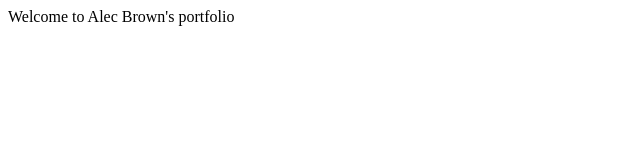
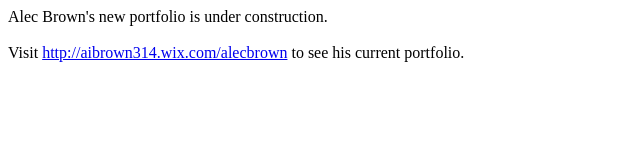
Before and after one commit to aibrown314/aibrown314.github.io, a plain HTML site: page index.html in a window 1280 px wide. Shown: the whole page, without its empty margins (0-640 px from the left). Drawn offline with Linux system fonts and the light colour scheme.

Commit message:
under construction

```diff
--- a/index.html
+++ b/index.html
@@ -1 +1,7 @@
-Welcome to Alec Brown's portfolio
+<p>
+  Alec Brown's new portfolio is under construction.
+  <br/> <br/>
+  Visit
+  <a href="http://aibrown314.wix.com/alecbrown">http://aibrown314.wix.com/alecbrown</a>
+  to see his current portfolio.
+</p>
```
